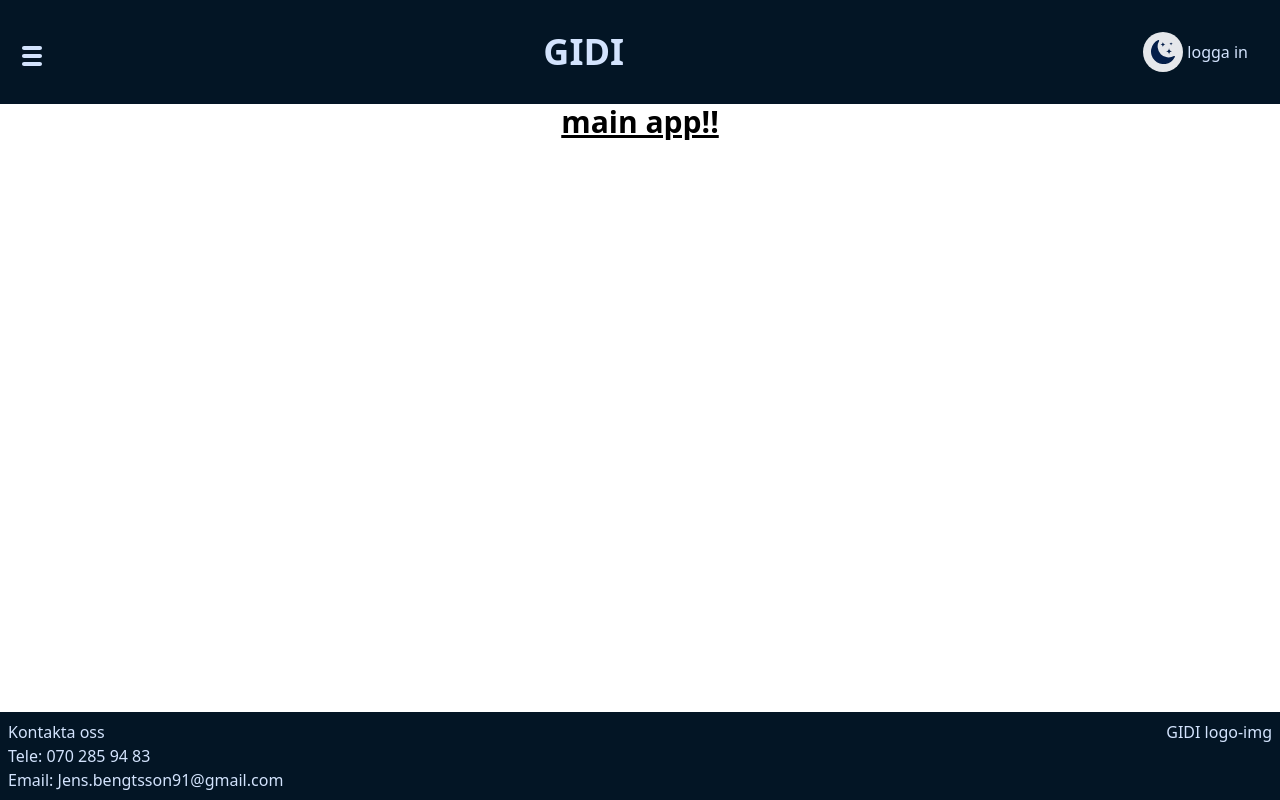
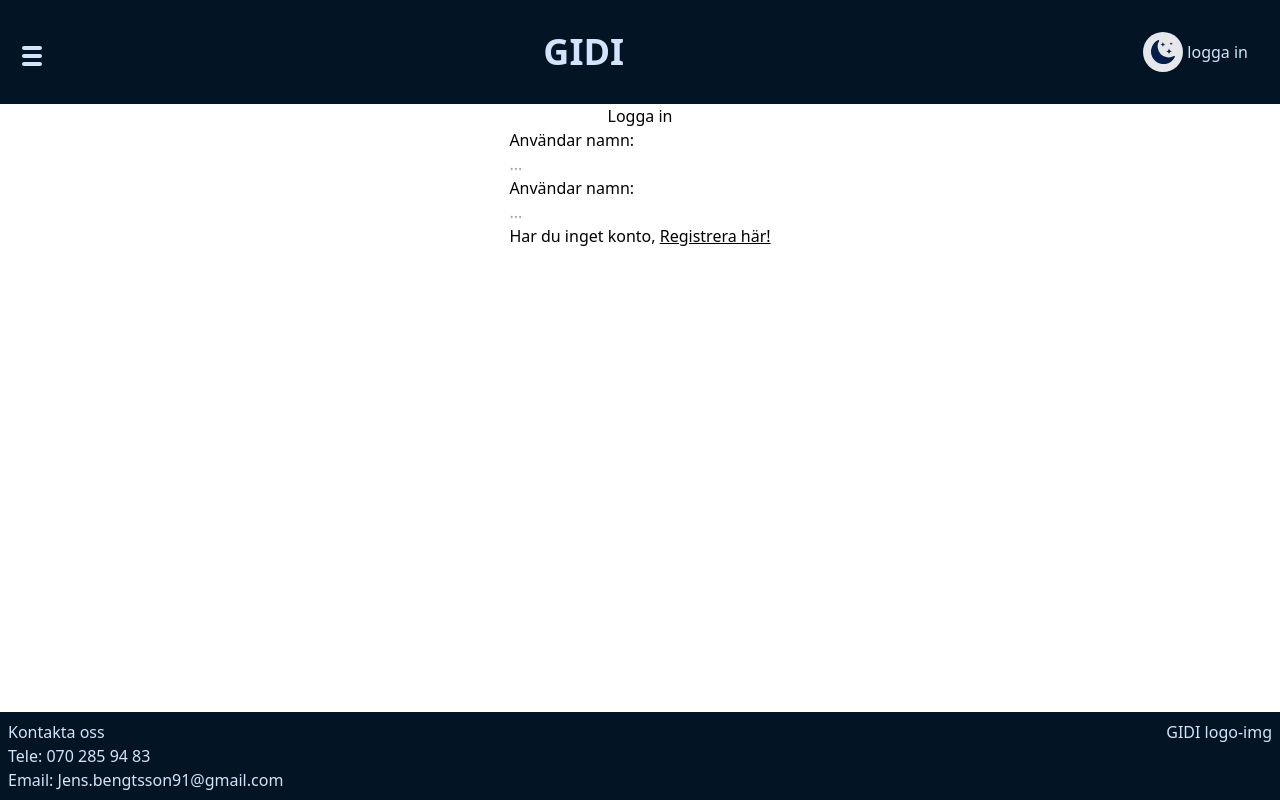
Before and after one commit to Taggen14/GIDI-client, a React (Vite) app: page /login in a window 1280 px wide. Built offline with nearby package versions, Linux system fonts and the light colour scheme.

Commit message:
basic routing, login/register page with nofunctionallity

```diff
--- a/package.json
+++ b/package.json
@@ -11,7 +11,8 @@
   },
   "dependencies": {
     "react": "^18.3.1",
-    "react-dom": "^18.3.1"
+    "react-dom": "^18.3.1",
+    "react-router-dom": "^7.1.1"
   },
   "devDependencies": {
     "@eslint/js": "^9.13.0",
--- a/src/App.tsx
+++ b/src/App.tsx
@@ -1,16 +1,33 @@
-import { Footer } from "./components/Footer"
-import { Header } from "./components/header/Header"
+import { createBrowserRouter, RouterProvider } from "react-router-dom"
+import { TestMain } from "./components/TestMain"
+import { Login } from "./components/pages/login/Login"
+import { Layout } from "./Layout"
+import { Register } from "./components/pages/login/Register"
+
+const router = createBrowserRouter([
+  {
+    path: '/',
+    element: <Layout />,
+    children: [
+      {
+        path: '/',
+        element: <TestMain />
+      },
+      {
+        path: '/login',
+        element: <Login />,
+      },
+      {
+        path: '/registrera',
+        element: <Register />,
+      }
+    ]
+  },
+])
 
 function App() {
-
   return (
-      <div className="bg-white dark:darkmode-main flex flex-col min-h-screen">
-        <Header />
-        <main className="flex-grow flex justify-center">
-          <p className="text-3xl font-bold underline">main app!!</p>
-        </main>
-        <Footer />
-      </div>
+        <RouterProvider router={router} />
   )
 }
 
--- /dev/null
+++ b/src/Layout.tsx
@@ -0,0 +1,15 @@
+import { Outlet } from "react-router-dom"
+import { Footer } from "./components/Footer"
+import { Header } from "./components/header/Header"
+
+export const Layout = () => {
+    return (
+        <div className="bg-white dark:darkmode-main flex flex-col min-h-screen">
+            <Header />
+            <main className="flex-grow flex justify-center">
+                <Outlet />
+            </main>
+            <Footer />
+        </div>
+    )
+}
--- /dev/null
+++ b/src/components/TestMain.tsx
@@ -0,0 +1,6 @@
+
+export const TestMain = () => {
+    return (
+        <p className="text-3xl font-bold underline">main app!!</p>
+    )
+}
--- a/src/components/header/Header.tsx
+++ b/src/components/header/Header.tsx
@@ -2,6 +2,7 @@ import { useRef, useEffect, useState } from "react"
 import { BrightnessDeviceSettingIcon, DarkmodeIcon, LightmodeIcon, MenuIcon } from "../../assets/icons/icons"
 import { ThemeDropdown } from "./ThemeDropdown"
 import { Theme } from "../../types/types"
+import { Link } from "react-router-dom"
 
 export const Header = () => {
     const [theme, setTheme] = useState<Theme>('dark')
@@ -35,7 +36,7 @@ export const Header = () => {
                 <MenuIcon />
             </div>
             <h1 className='text-4xl font-bold'>
-                GIDI
+                <Link to={"/"}>GIDI</Link>
             </h1>
             <div className="flex items-center p-4 gap-1">
                 <div ref={themeMenuRef} className="relative dark:text-lightmode-prim-text">
@@ -46,7 +47,9 @@ export const Header = () => {
                     </button>
                     {show && <ThemeDropdown show={show} setShow={setShow} setTheme={setTheme} themeMenuRef={themeMenuRef} />}
                 </div>
-                <div className=''>logga {isLoggedIn ? 'ut' : 'in'}</div>
+                <div className=''>
+                   <Link to={'/login'}>logga {isLoggedIn ? 'ut' : 'in'}</Link>
+                    </div>
             </div>
         </header>
     )
--- /dev/null
+++ b/src/components/pages/login/Login.tsx
@@ -0,0 +1,15 @@
+import { Link } from "react-router-dom"
+export const Login = () => {
+    return (
+        <div className="flex flex-col">
+            <h3 className="self-center">Logga in</h3>
+            <div className="flex flex-col">
+                <label htmlFor="login-username">Användar namn:</label>
+                <input type="text" name="login-username" placeholder="..." />
+                <label htmlFor="login-password">Användar namn:</label>
+                <input type="password" name="login-password" placeholder="..." />
+            </div>
+            <p>Har du inget konto, <Link to={'/registrera'} className="underline">Registrera här!</Link></p>
+        </div>
+    )
+}
--- /dev/null
+++ b/src/components/pages/login/Register.tsx
@@ -0,0 +1,9 @@
+
+export const Register = () => {
+    return (
+        <div>
+            <h3>Registrera</h3>
+            <p>Bankid lösning kommer..</p>
+        </div>
+    )
+}
```
Also changed, not shown: 1 other file (tests, documents, lock files or other folders).
